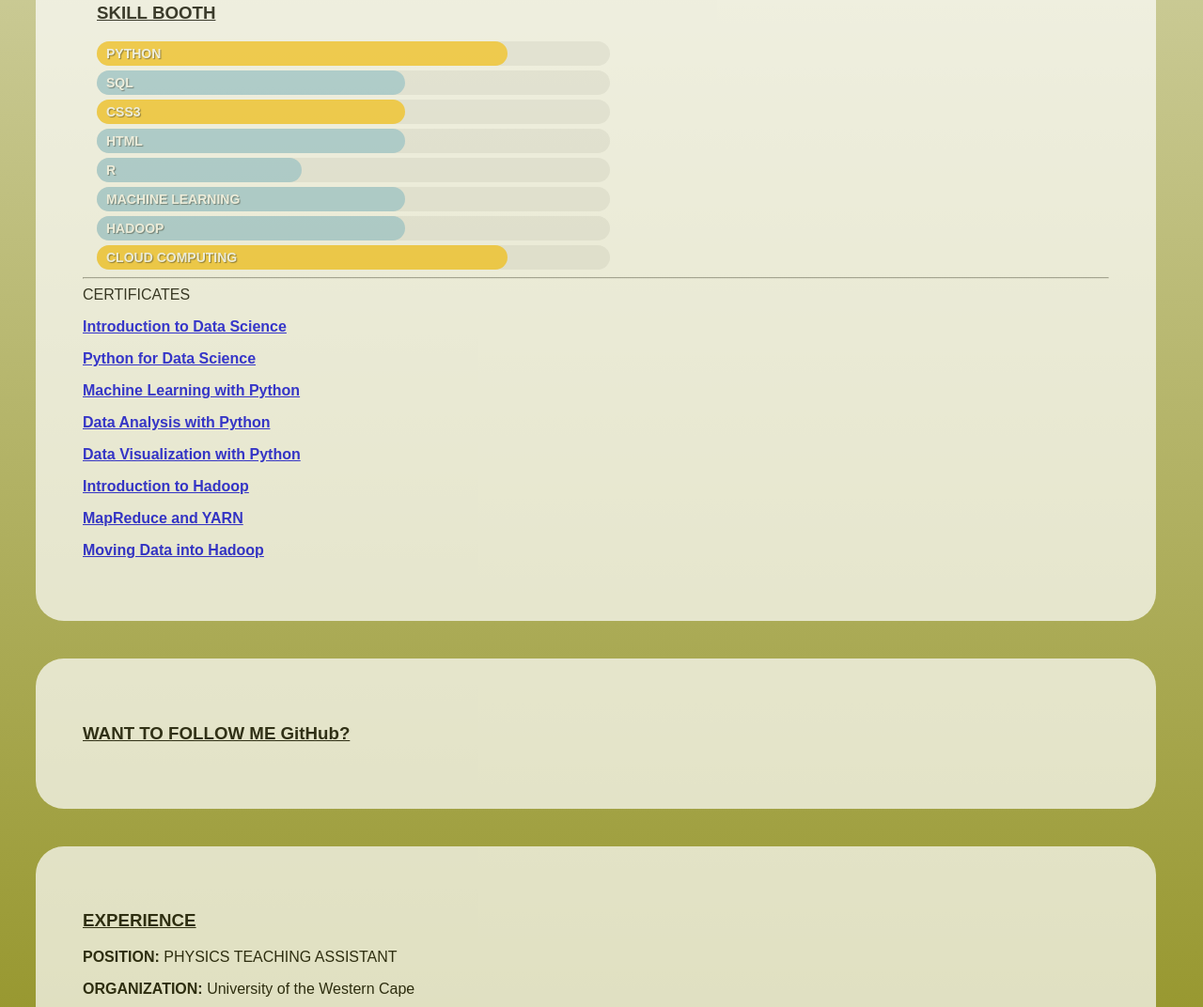
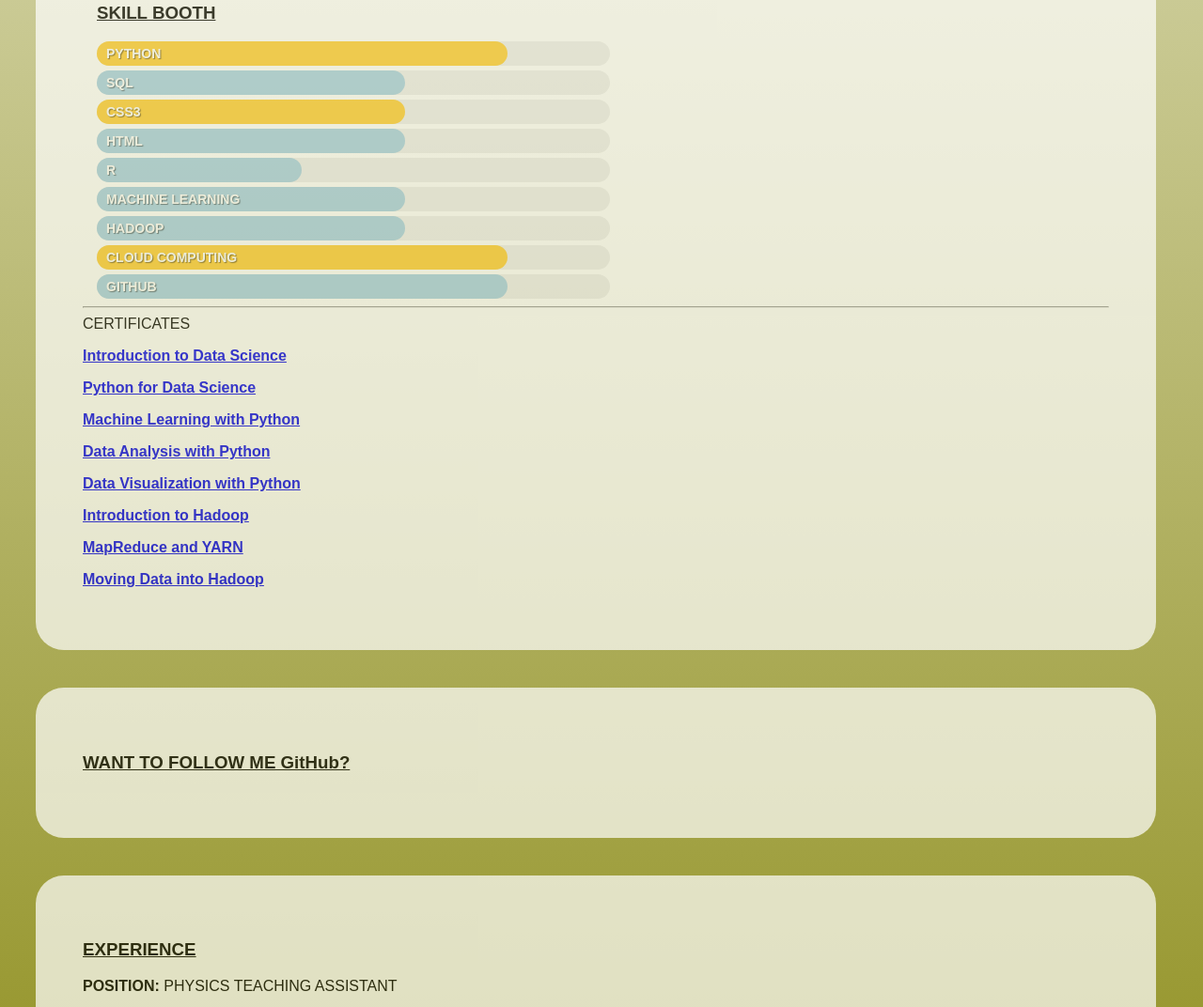
Before and after one commit to xolandaliso/xolandaliso.github.io, a plain HTML site: page index.html in a window 1280 px wide. Shown: the part 1951-3023 px from the top of the page at 94% size. Drawn offline with Linux system fonts and the light colour scheme.

Commit message:
Update index.html

```diff
--- a/index.html
+++ b/index.html
@@ -177,6 +177,7 @@ body { background: url('Hole.JPG') no-repeat; font-family: Arial, Helvetica, san
 				<div class = "bar back intermediate" data-skill = "MACHINE LEARNING"></div>
 				<div class = "bar back intermediate" data-skill = "HADOOP"></div>
 				<div class = "bar front advanced" data-skill = "CLOUD COMPUTING"></div>
+				<div class = "bar back advanced" data-skill = "GITHUB"></div>
 			</div>
 
 			<hr />
```
